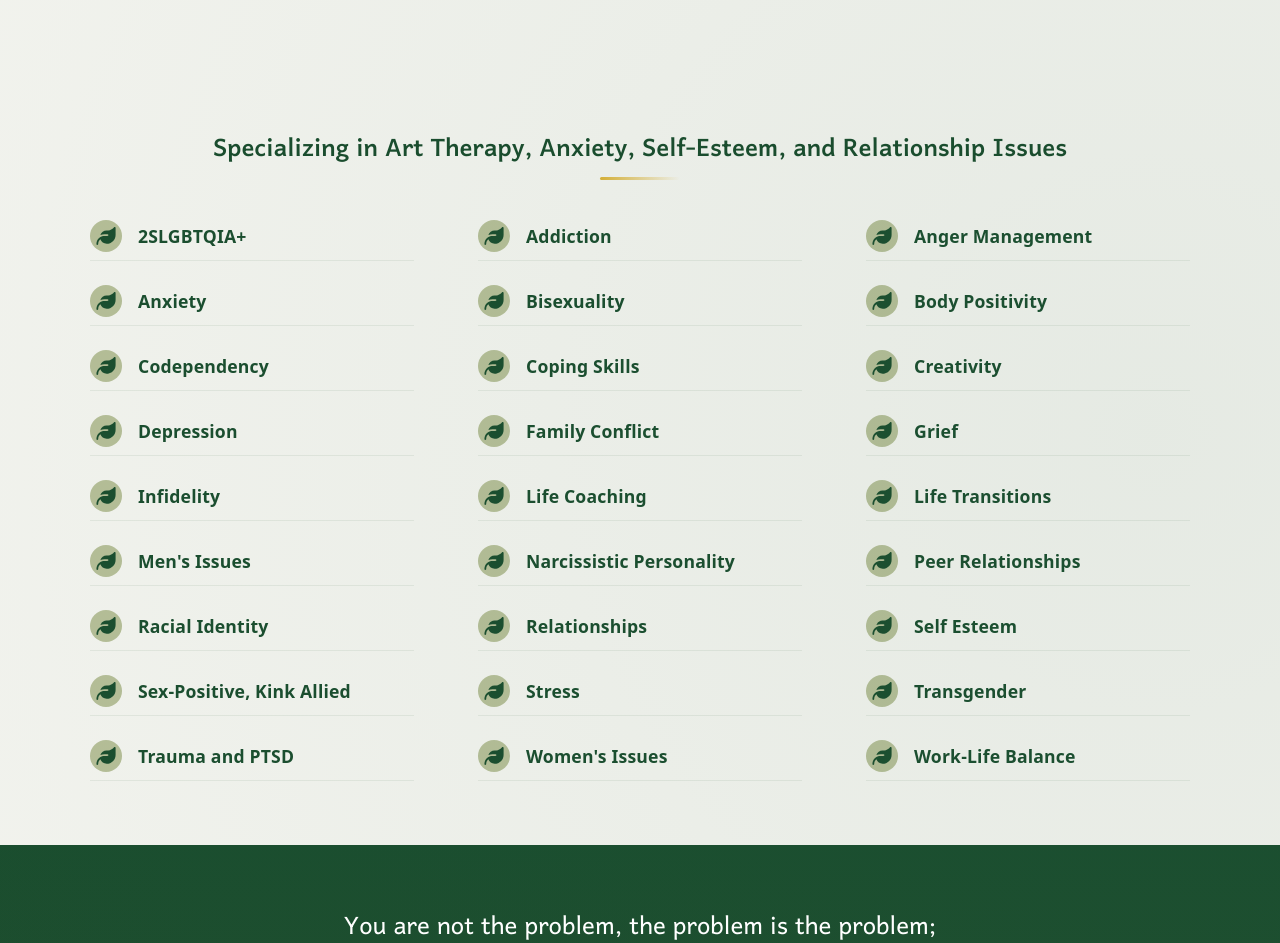
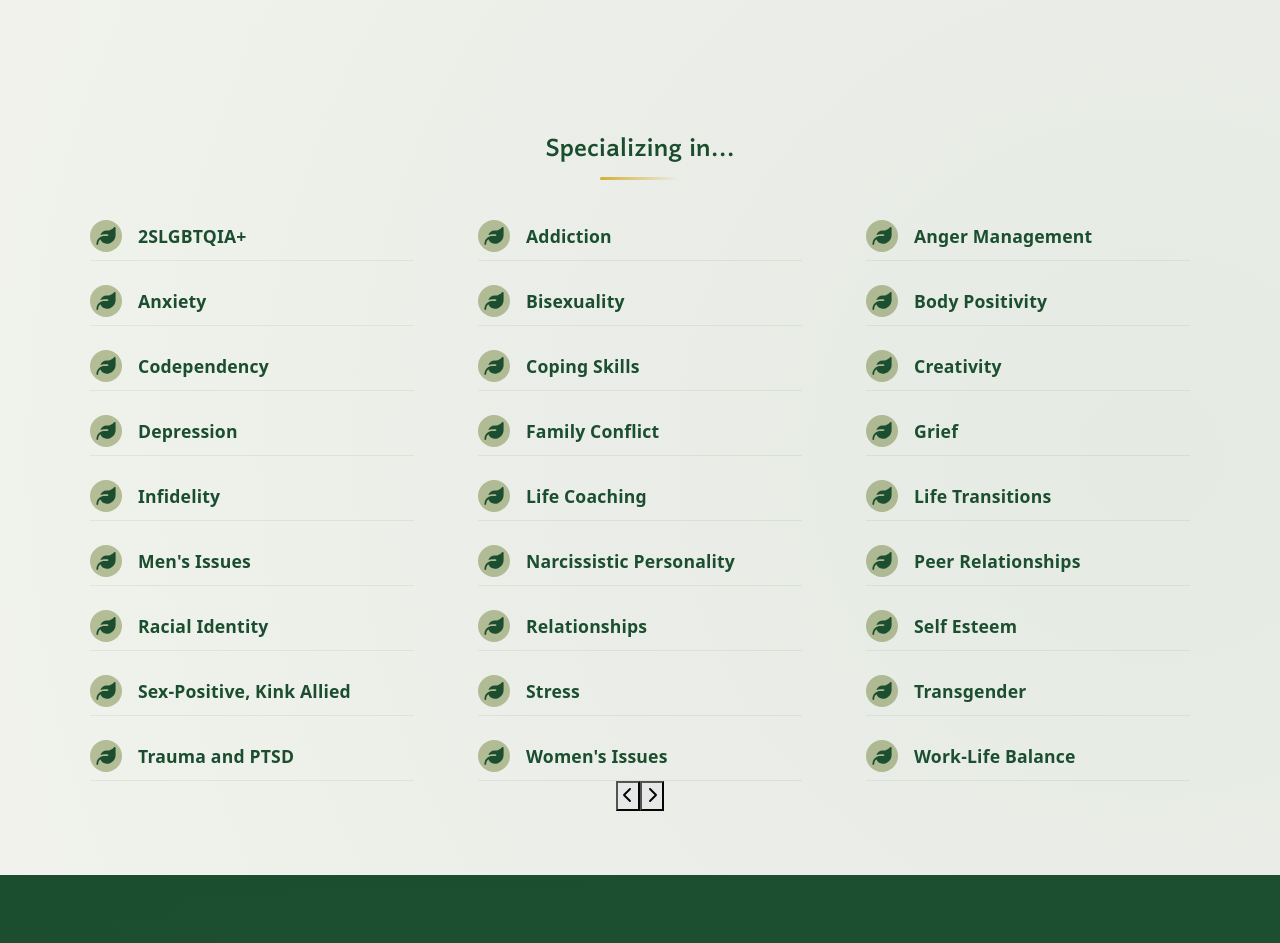
Before and after one commit to danispinxo/jesse-site, a Next.js app: page / in a window 1280 px wide. Shown: the part 2680-3623 px from the top of the page. Built offline with nearby package versions, Linux system fonts and the light colour scheme; a web font is replaced by a local one.

Commit message:
Add specialty carousel functionality with navigation controls

```diff
--- a/src/app/page.jsx
+++ b/src/app/page.jsx
@@ -1,15 +1,30 @@
 "use client";
 import Link from "next/link";
 import Image from "next/image";
+import { useState } from "react";
 import { FontAwesomeIcon } from "@fortawesome/react-fontawesome";
 import {
   faPaperPlane,
   faArrowRight,
   faLeaf,
+  faChevronLeft,
+  faChevronRight,
 } from "@fortawesome/free-solid-svg-icons";
 import { approaches, specialties } from "./scripts/constants";
 
 export default function HomePage() {
+  const [currentSpecialtyIndex, setCurrentSpecialtyIndex] = useState(0);
+
+  const nextSpecialty = () => {
+    setCurrentSpecialtyIndex((prev) => (prev + 1) % specialties.length);
+  };
+
+  const prevSpecialty = () => {
+    setCurrentSpecialtyIndex(
+      (prev) => (prev - 1 + specialties.length) % specialties.length
+    );
+  };
+
   return (
     <main className="home">
       <section className="hero">
@@ -120,18 +135,39 @@ export default function HomePage() {
         aria-labelledby="specialties-heading"
       >
         <h2 id="specialties-heading">
-          Specializing in Art Therapy, Anxiety, Self-Esteem, and Relationship
-          Issues
+          Specializing in...
         </h2>
         <div className="specialties-list-grid" role="list">
           {specialties.map((specialty, index) => (
-            <div key={index} className="specialties-list-item" role="listitem">
+            <div
+              key={index}
+              className="specialties-list-item"
+              role="listitem"
+              data-index={index}
+              data-active={index === currentSpecialtyIndex}
+            >
               <span className="specialties-list-icon" aria-hidden="true">
                 <FontAwesomeIcon icon={faLeaf} />
               </span>
               <span className="specialties-list-text">{specialty}</span>
             </div>
           ))}
+        </div>
+        <div className="specialties-carousel-controls">
+          <button
+            className="specialties-carousel-button specialties-carousel-button-prev"
+            onClick={prevSpecialty}
+            aria-label="Previous specialty"
+          >
+            <FontAwesomeIcon icon={faChevronLeft} />
+          </button>
+          <button
+            className="specialties-carousel-button specialties-carousel-button-next"
+            onClick={nextSpecialty}
+            aria-label="Next specialty"
+          >
+            <FontAwesomeIcon icon={faChevronRight} />
+          </button>
         </div>
       </section>
 
@@ -143,7 +179,7 @@ export default function HomePage() {
             you need not limit yourself or your life to it.
           </h2>
           <div className="contact-info">
-            <p>Take your first step in scheduleing your consultation today!</p>
+            <p>Take your first step in scheduling your consultation today!</p>
             <a href="/contact">
               <button className="cta-button">Get Started</button>
             </a>
```
